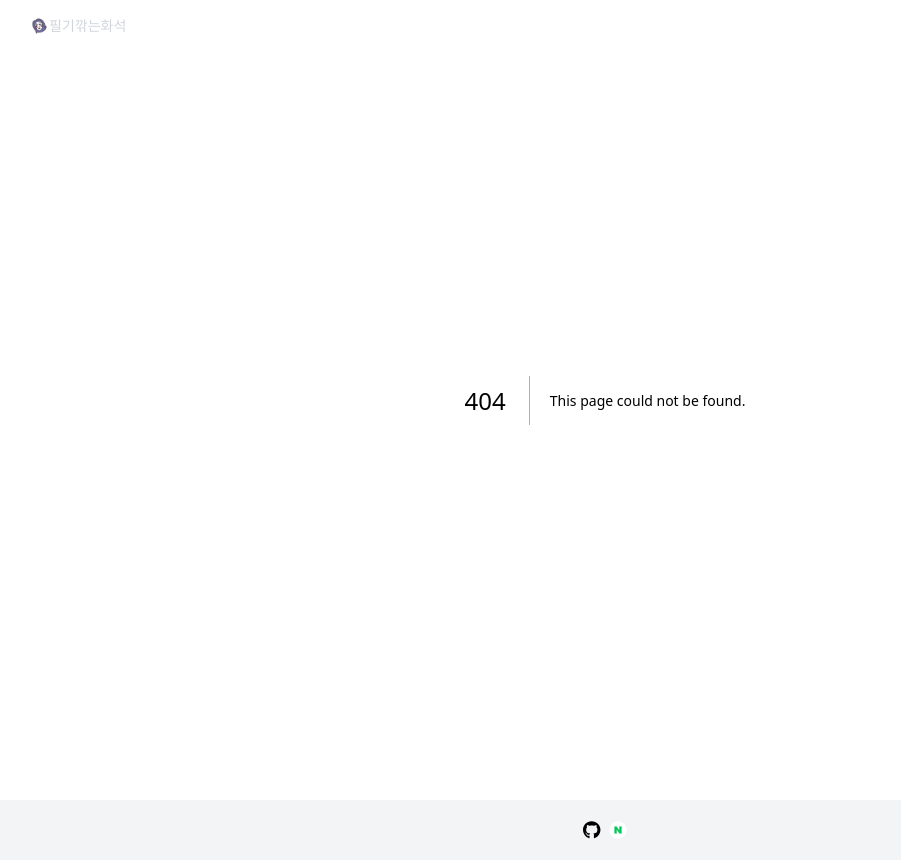
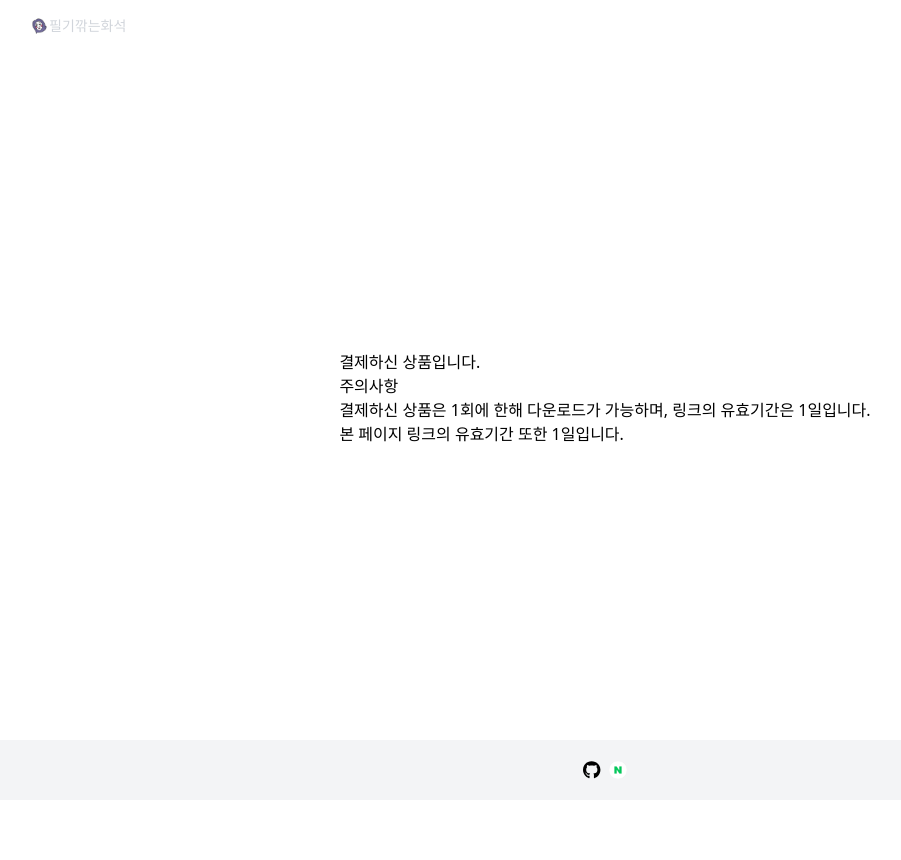
Before and after one commit to agnes0304/chronos-nextjs, a Next.js app: page /payment/success/1 in a window 1280 px wide. Before the commit this address had no page. Shown: the whole page, without its empty margins (35-936 px from the left). After the commit the page ends 800 px from the top, so only its background shows below. Built offline with nearby package versions, Linux system fonts and the light colour scheme.

Commit message:
added complete payment page

```diff
--- /dev/null
+++ b/src/app/payment/success/[mobile]/page.tsx
@@ -0,0 +1,12 @@
+const CompletePaymentData = () => {
+  return (
+    <div>
+      <h1>결제하신 상품입니다.</h1>
+        <h2>주의사항</h2>
+        <p>결제하신 상품은 1회에 한해 다운로드가 가능하며, 링크의 유효기간은 1일입니다.</p>
+        <p>본 페이지 링크의 유효기간 또한 1일입니다.</p>
+    </div>
+  );
+};
+
+export default CompletePaymentData;
```
